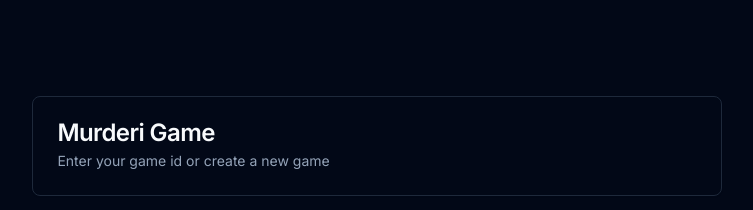
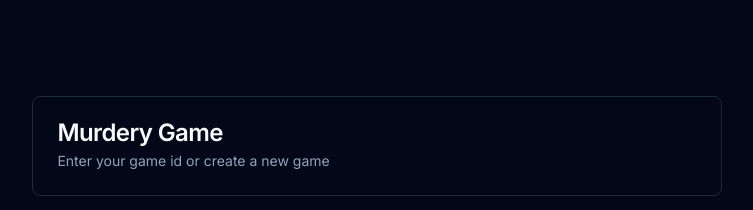
Before and after one commit to iieo/murderi-game, a Next.js app: page / in a window 1280 px wide. Shown: the top 210 px of the page, without its empty margins (263-1016 px from the left). Built offline with nearby package versions, Linux system fonts and the light colour scheme.

Commit message:
changed name to murdery

```diff
--- a/package.json
+++ b/package.json
@@ -1,5 +1,5 @@
 {
-  "name": "murderi-game",
+  "name": "murdery-game",
   "version": "0.1.0",
   "private": true,
   "scripts": {
--- a/src/app/game/[gameId]/share/page.tsx
+++ b/src/app/game/[gameId]/share/page.tsx
@@ -1,4 +1,4 @@
-"use client"
+"use client";
 import Link from "next/link";
 
 import {
@@ -11,13 +11,9 @@ import {
 } from "@/components/ui/card";
 import { Button } from "@/components/ui/button";
 
-import {
-  EmailShareButton,
-  WhatsappShareButton,
-} from "react-share";
+import { EmailShareButton, WhatsappShareButton } from "react-share";
 import { EmailIcon, WhatsappIcon } from "react-share";
 import { useRouter } from "next/navigation";
-
 
 export default function SharePage({ params }: { params: { gameId: string } }) {
   const router = useRouter();
@@ -29,17 +25,21 @@ export default function SharePage({ params }: { params: { gameId: string } }) {
         <CardDescription>Share the game id with your friends</CardDescription>
       </CardHeader>
       <CardContent className="flex justify-center">
-        <EmailShareButton url={`Join my murderi game: ${gameId}`}>
+        <EmailShareButton url={`Join my murdery game: ${gameId}`}>
           <EmailIcon size={48} round={true} className="mx-4" />
         </EmailShareButton>
-        <WhatsappShareButton url={`Join my murderi game: ${gameId}`}>
+        <WhatsappShareButton url={`Join my murdery game: ${gameId}`}>
           <WhatsappIcon size={48} round={true} className="mx-4" />
         </WhatsappShareButton>
       </CardContent>
       <CardFooter className="flex flex-col">
-        <Button onClick={()=>{
-          router.push(`/game/${gameId}`)
-        }}>Join the game</Button>
+        <Button
+          onClick={() => {
+            router.push(`/game/${gameId}`);
+          }}
+        >
+          Join the game
+        </Button>
       </CardFooter>
     </Card>
   );
--- a/src/app/layout.tsx
+++ b/src/app/layout.tsx
@@ -6,7 +6,7 @@ import { Toaster } from "sonner";
 const inter = Inter({ subsets: ["latin"] });
 
 export const metadata: Metadata = {
-  title: "Murderi game",
+  title: "Murdery game",
   description: "Give everyone an item to win",
 };
 
--- a/src/app/page.tsx
+++ b/src/app/page.tsx
@@ -33,7 +33,7 @@ export default function JoinGame() {
     <div className="flex flex-col">
       <Card>
         <CardHeader>
-          <CardTitle>Murderi Game</CardTitle>
+          <CardTitle>Murdery Game</CardTitle>
           <CardDescription>
             Enter your game id or create a new game
           </CardDescription>
```
Also changed, not shown: 1 other file (tests, documents, lock files or other folders).
